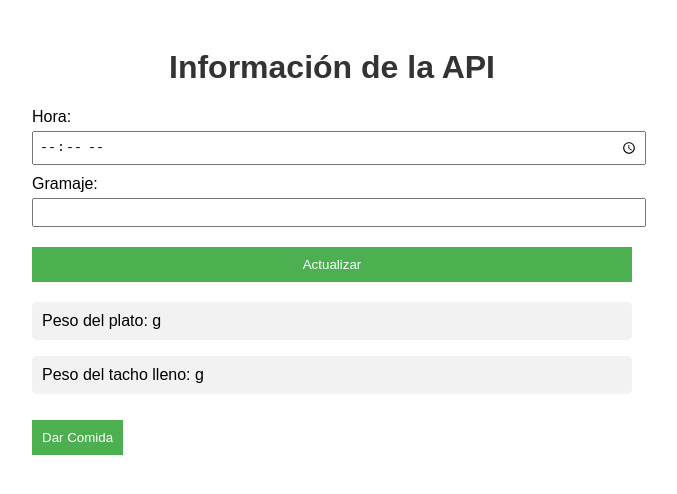
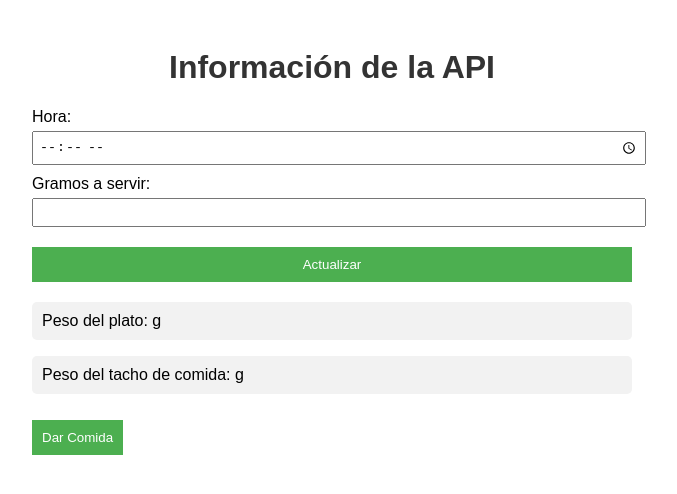
Before and after one commit to nicocolo44/FRONTEND-COMEDERO, a React (Create React App) app: page / in a window 1280 px wide. Shown: the top 494 px of the page, without its empty margins (308-985 px from the left). Built offline with nearby package versions, Linux system fonts and the light colour scheme; no server answers.

Commit message:
feat: add validation and fixing names

```diff
--- a/src/App.js
+++ b/src/App.js
@@ -36,7 +36,8 @@ function App() {
   };
 
   const handleWeightChange = (e) => {
-    setWeight(e.target.value);
+    const value = Math.max(0, Math.min(e.target.value, 255));
+    setWeight(value);
   };
 
   const handleSubmit = async (e) => {
@@ -69,13 +70,13 @@ function App() {
           <input type="time" value={time} onChange={handleTimeChange} className="form-input" />
         </label>
         <label className="form-label">
-          Gramaje:
-          <input type="number" value={weight} onChange={handleWeightChange} className="form-input" />
+          Gramos a servir:
+          <input type="number" value={weight} onChange={handleWeightChange} min="0" max="255" className="form-input" />
         </label>
         <button type="submit" className="submit-button">Actualizar</button>
       </form>
       <p className="info">Peso del plato: {plateWeight} g</p>
-      <p className="info">Peso del tacho lleno: {bucketWeight} g</p>
+      <p className="info">Peso del tacho de comida: {bucketWeight} g</p>
       <button onClick={handleFeedPet} type= "submit"className="submit-button">Dar Comida</button>
     </div>
   );
```
